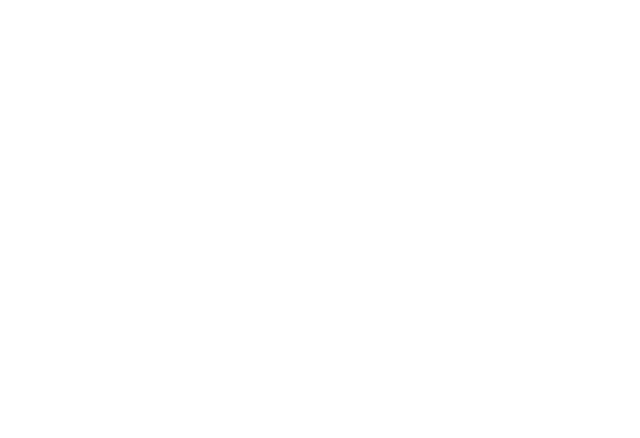
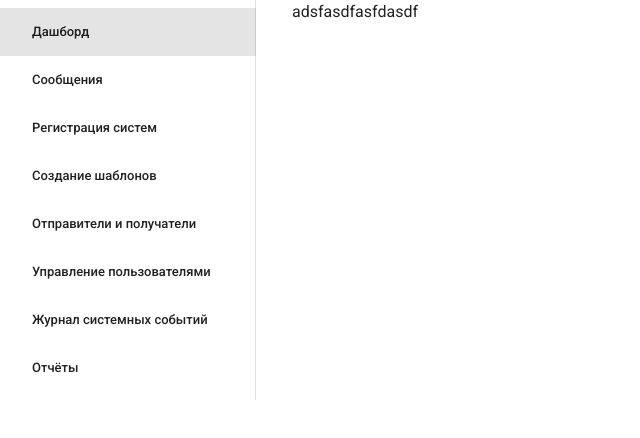
Before and after one commit to Kira3228/gateway-front, a Vue app: page /dash/alerts in a window 1280 px wide. Shown: the top 438 px of the page, without its empty margins (0-640 px from the left). Built offline with nearby package versions, Linux system fonts and the light colour scheme.

Commit message:
Сделал лейаут и breadcrumbs

```diff
--- /dev/null
+++ b/src/layout/Layout.vue
@@ -0,0 +1,28 @@
+<template>
+  <div class="tw-flex">
+    <menu-vue @menu-click="handleMenuItemClick"></menu-vue>
+    <v-breadcrumbs></v-breadcrumbs>
+    adsfasdfasfdasdf
+  </div>
+</template>
+
+  <script lang="ts">
+import MenuVue from "@/shared/UI/Menu/Menu2.vue";
+import Vue from "vue";
+export default Vue.extend({
+  name: `Layout`,
+  components: { MenuVue },
+  data() {
+    return {
+      items: [],
+    };
+  },
+  methods: {
+    handleMenuItemClick(route: string) {
+      this.$store.commit(`breadcrumbsStore/SET_BREADCRUMBS`, route);
+      console.log(`Роут ${route}`);
+    },
+  },
+});
+</script>
+</template>
--- a/src/router/index.ts
+++ b/src/router/index.ts
@@ -3,6 +3,7 @@
 import MenuVue from "../shared/UI/Menu/Menu.vue"
 import Menu2Vue from "../shared/UI/Menu/Menu2.vue"
 import MessageList from "../pages/MessageList.page.vue"
+import Layout from "../layout/Layout.vue"
 
 Vue.use(VueRouter)
 
@@ -10,22 +11,28 @@
   {
     path: `/`,
     redirect: ``,
-    component: Menu2Vue,
+    component: Layout,
     children: [
       {
-        path: '/',
-        name: `main`,
+        path: `dash`,
+        name: `dash`,
+        children: [
+          {
+            path: 'stats',
+            name: `stats`,
             component: MessageList
           },
           {
-        path: '/1',
-        name: `1`,
+            path: 'charts',
+            name: `charts`,
             component: MessageList
           },
           {
-        path: '/2',
-        name: `2`,
+            path: 'alerts',
+            name: `alerts`,
             component: MessageList
+          },
+        ]
       },
     ]
   }
--- a/src/shared/UI/Menu/Menu2.vue
+++ b/src/shared/UI/Menu/Menu2.vue
@@ -1,13 +1,8 @@
 <template>
-  <div class="tw-text-center">
+  <div>
     <v-navigation-drawer permanent>
       <v-list>
-        <v-list-item
-          v-for="(item, idx) in menuItems"
-          :key="item.title"
-          link
-          :to="item.to"
-        >
+        <v-list-item v-for="(item, idx) in items" :key="item.title" link :to="item.to">
           <v-menu
             v-model="menus[idx]"
             open-on-hover
@@ -15,21 +10,26 @@
             offset-x
             :close-on-click="true"
             @input="onMenuInput(idx)"
+            dense
           >
             <template v-slot:activator="{ on, attrs }">
               <v-list-item
                 v-bind="attrs"
                 v-on="{ ...on, mouseenter: () => openOnly(idx) }"
                 class="cursor-pointer"
+                dense
+                @click="handleMenuClick(item.to, item.title)"
               >
                 <v-list-item-content>
-                  <v-list-item-title>{{ item.title }}</v-list-item-title>
+                  <v-list-item-title dense>{{ item.title }}</v-list-item-title>
                 </v-list-item-content>
               </v-list-item>
             </template>
 
             <v-list v-if="Array.isArray(item.subMenu) && item.subMenu.length">
               <v-list-item
+                @click="handleMenuClick(sub.to, sub.title)"
+                dense
                 v-for="(sub, index) in item.subMenu"
                 :key="index"
                 link
@@ -48,43 +48,12 @@
 <script lang="ts">
 import Vue, { PropType } from "vue";
 import { TMenuItem } from "./menu.type";
+import { menuItems } from "./menuItems";
 export default Vue.extend({
   name: `Menu2`,
-  props: {
-    menuItems: {
-      type: Array as PropType<TMenuItem[]>,
-      default: [],
-    },
-  },
+  props: {},
   data: () => ({
-    items: [
-      {
-        title: "Dashboard",
-        icon: "mdi-view-dashboard",
-        to: `/test`,
-        subMenu: [
-          { title: `text`, to: `/test` },
-          { title: `text` },
-          { title: `text` },
-          { title: `text` },
-          { title: `text` },
-          { title: `text` },
-        ],
-      },
-      {
-        title: "Dashboard2",
-        icon: "mdi-view-dashboard",
-        to: `/test2`,
-        subMenu: [
-          { title: `text` },
-          { title: `text` },
-          { title: `text` },
-          { title: `asdasdsadsa` },
-          { title: `text` },
-          { title: `text` },
-        ],
-      },
-    ],
+    items: menuItems,
     isOpenIndex: null as number | null,
     menus: [] as boolean[],
   }),
@@ -107,6 +76,10 @@
         this.isOpenIndex = null;
       }
     },
+    handleMenuClick(to?: string, title?: string) {
+      this.$emit(`menu-click`, { to, title });
+      console.log("Переход на:", { to, title });
+    },
   },
 });
 </script>
--- /dev/null
+++ b/src/shared/UI/Menu/menuItems.ts
@@ -0,0 +1,183 @@
+import { TMenuItem } from "./menu.type";
+
+export const menuItems: TMenuItem[] = [
+  {
+    title: `Дашборд`,
+    icon: '',
+    to: '/dash',
+    subMenu: [
+      {
+        title: `Статистика`,
+        icon: ``,
+        to: `/dash/stats`,
+      },
+      {
+        title: `Графики`,
+        icon: ``,
+        to: `/dash/charts`,
+      },
+      {
+        title: `Уведомления`,
+        icon: ``,
+        to: `/dash/alerts`,
+      },
+    ]
+  },
+  {
+    title: `Сообщения`,
+    icon: ``,
+    to: ``,
+    subMenu: [
+      {
+        title: `Детали`,
+        icon: ``,
+        to: `/msg_detail`,
+      },
+      {
+        title: `Фильтры`,
+        icon: ``,
+        to: `/msg_filters`
+      },
+      {
+        title: `Режим отображения`,
+        icon: ``,
+        to: `/msg_view_preset`
+      },
+      {
+        title: `Экспорт сообщений`,
+        icon: ``,
+        to: `/msg_export`
+      }
+    ]
+  },
+  {
+    title: `Регистрация систем`,
+    icon: ``,
+    to: ``,
+    subMenu: [
+      {
+        title: `Настройка подключений`,
+        icon: ``,
+        to: `/sys_config`,
+      },
+      {
+        title: `Тестирование подключений`,
+        icon: ``,
+        to: `/sys_test`,
+      },
+      {
+        title: `Управление активностью`,
+        icon: ``,
+        to: `/sys_activity`,
+      },
+      {
+        title: `Настройка методов приема`,
+        icon: ``,
+        to: `/sys_methods`,
+      },
+
+    ]
+  },
+  {
+    title: `Создание шаблонов`,
+    icon: ``,
+    to: ``,
+    subMenu: [
+      {
+        title: `Редактирование шаблонов`,
+        icon: ``,
+        to: `template_edit`,
+      },
+      {
+        title: `Привязка к системам`,
+        icon: ``,
+        to: `template_bind`,
+      },
+      {
+        title: `Клонирование шаблонов`,
+        icon: ``,
+        to: `template_clone`,
+      },
+      {
+        title: `Активация/деактивация`,
+        icon: ``,
+        to: `template_toggle`,
+      },
+      {
+        title: `Экспорт/импорт`,
+        icon: ``,
+        to: `template_export`,
+      },
+    ]
+  },
+  {
+    title: `Отправители и получатели`,
+    to: ``,
+    icon: ``,
+    subMenu: [
+      {
+        title: `Узлы доставки`,
+        to: `/ref_nodes`,
+        icon: ``
+      },
+      {
+        title: `Категории сообщений`,
+        to: `/ref_categories`,
+        icon: ``
+      },
+    ]
+  },
+  {
+    title: `Управление пользователями`,
+    to: ``,
+    icon: ``,
+    subMenu: [
+      {
+        title: `Управление пользователями`,
+        to: `user_config`,
+        icon: ``
+      }
+    ]
+  },
+  {
+    title: `Журнал системных событий`,
+    to: ``,
+    icon: ``,
+    subMenu: [
+      {
+        title: `Детали события`,
+        to: `/event_detail`,
+        icon: ``
+      },
+      {
+        title: `Предустановленные фильтры`,
+        to: `/event_filter`,
+        icon: ``
+      },
+      {
+        title: `Полнотекстовый поиск`,
+        to: `/event_search`,
+        icon: ``
+      },
+      {
+        title: `Экспорт событий`,
+        to: `/event_export`,
+        icon: ``
+      },
+    ]
+  },
+  {
+    title: `Отчёты`,
+    to: ``,
+    icon: ``,
+    subMenu: [
+      {
+        title: `Пользовательские панели`
+      },
+      {
+        title: `Экспорт`,
+        to: `/reports/export`
+      }
+    ]
+  }
+]
--- /dev/null
+++ b/src/store/breadcrumbs/breadcrumbs.store.ts
@@ -0,0 +1,33 @@
+import { Module, MutationTree } from "vuex"
+import { RootState } from ".."
+
+const state: InitialState = {
+  breadcrubms: []
+}
+
+type InitialState = {
+  breadcrubms: TBreadcrumbs[]
+}
+type TBreadcrumbs = {
+  href: string,
+  text: string | number,
+  to: string | object,
+  title: string
+}
+
+const mutations: MutationTree<InitialState> = {
+  SET_BREADCRUMBS(state: InitialState, newBreadcrumbs: TBreadcrumbs) {
+    if (!state.breadcrubms.includes(newBreadcrumbs)) {
+      state.breadcrubms = [...state.breadcrubms, newBreadcrumbs]
+      console.log(`newBreadcrumbs`, newBreadcrumbs.title);
+    }
+  }
+}
+
+const breadcrumbsStore: Module<InitialState, RootState> = {
+  namespaced: true,
+  state,
+  mutations
+}
+
+export default breadcrumbsStore
--- a/src/store/index.ts
+++ b/src/store/index.ts
@@ -1,6 +1,7 @@
 import Vue from 'vue'
 import Vuex, { StoreOptions } from 'vuex'
 import { IMessageList } from './messageList/IMessageList'
+import breadcrumbsStore from './breadcrumbs/breadcrumbs.store'
 
 Vue.use(Vuex)
 
@@ -11,8 +12,9 @@
 
 const store: StoreOptions<RootState> = {
   modules: {
-
+    breadcrumbsStore
   },
   strict: process.env.NODE_ENV !== `prodaction`
 }
+
 export default new Vuex.Store<RootState>(store)
```
Lines whose indentation alone changed are shown as unchanged.
